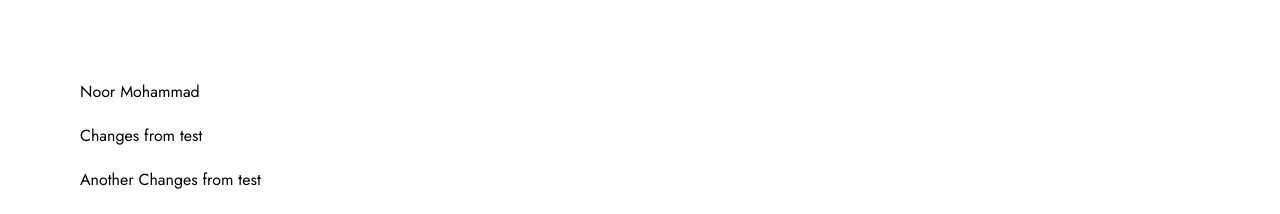
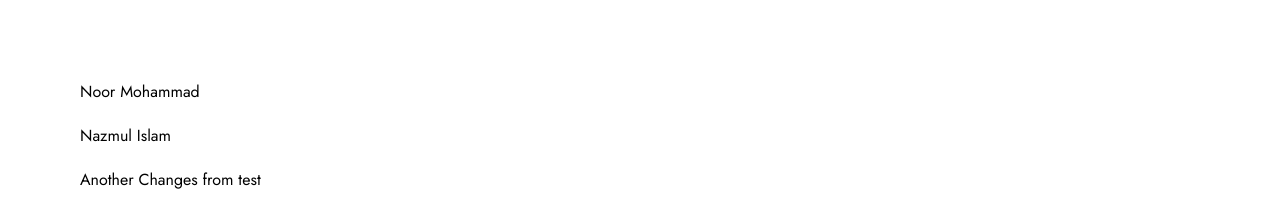
Before and after one commit to pntmernbatchthree/github_test, a Next.js app: page / in a window 1280 px wide. Shown: the top 214 px of the page. Built offline with nearby package versions, Linux system fonts and the light colour scheme.

Commit message:
something  added

```diff
--- a/src/app/page.tsx
+++ b/src/app/page.tsx
@@ -2,7 +2,8 @@ export default function Home() {
   return (
     <main className="p-20 max-w-screen-xl mx-auto flex flex-col gap-5">
       <p>Noor Mohammad</p>
-      <p>Changes from test</p>
+      <p>Nazmul Islam </p>
+
       <p>Another Changes from test</p>
       <h1 className="text-2xl font-bold font-titleFont">
         Lorem ipsum dolor sit amet.
@@ -22,7 +23,7 @@ export default function Home() {
         molestias, porro doloribus. Magni, deleniti ratione soluta autem nobis
         temporibus vel deserunt. Optio neque qui dolores consequatur nobis earum
         voluptatem recusandae, velit voluptates, iure, deleniti repellat
-        blanditiis officia? Commodi, dignissimos!
+        blanditiis officia? Commodi, dignissimos !
       </p>
     </main>
   );
```
Also changed, not shown: 1 other file (tests, documents, lock files or other folders).
